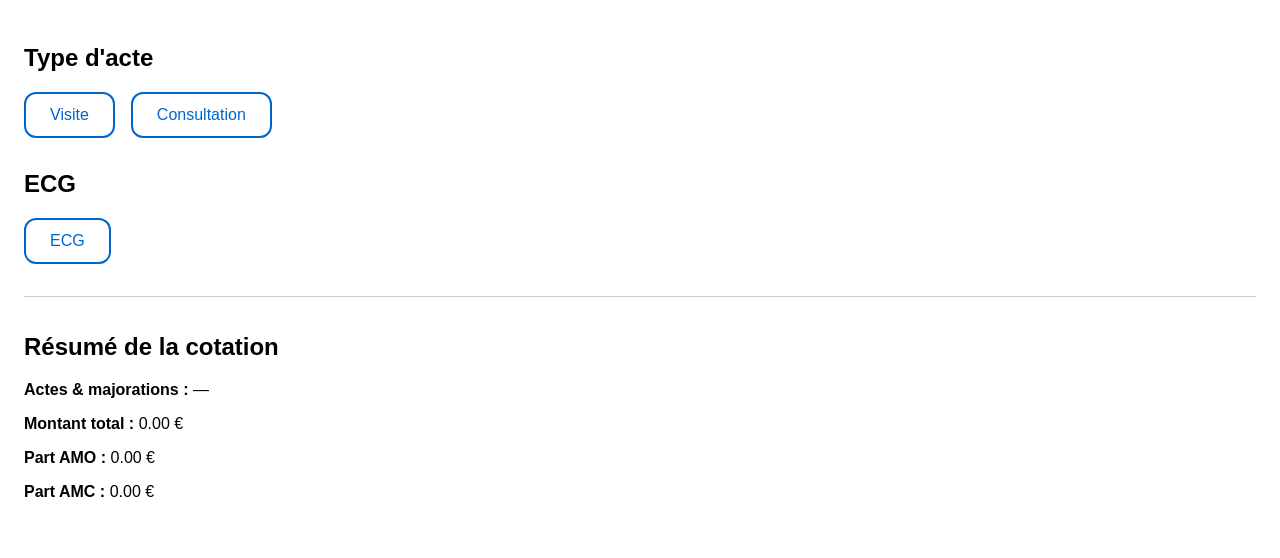
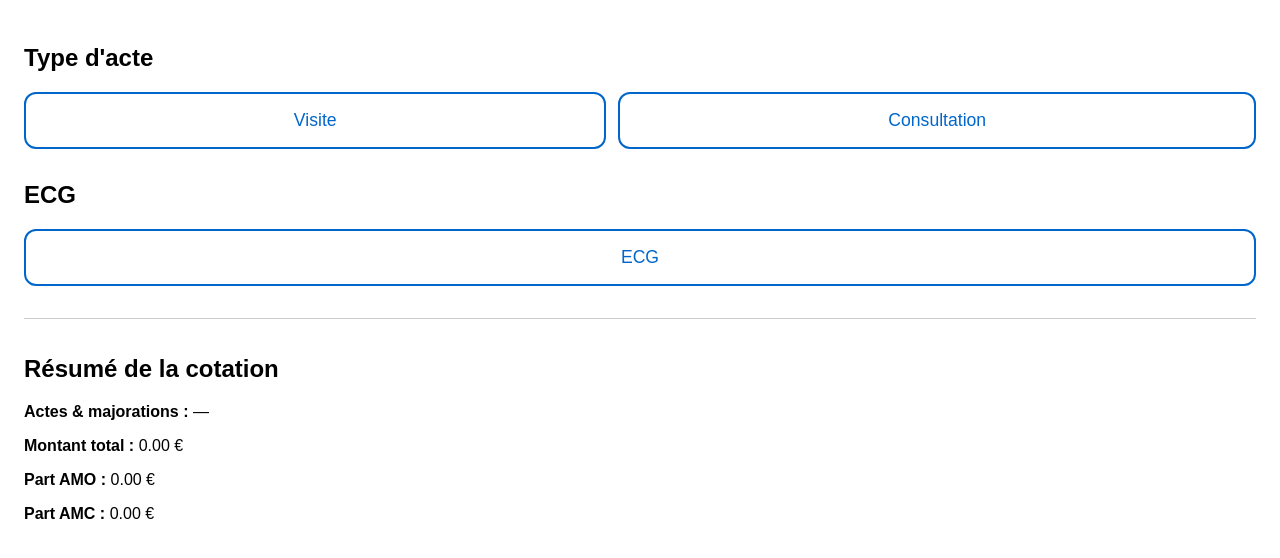
Before and after one commit to BenoitGombert/2025-07-23-sos-cotation-pages-visites-consultation, a React (Vite) app: page / in a window 1280 px wide. Shown: the top 558 px of the page. Built offline with nearby package versions, Linux system fonts and the light colour scheme.

Commit message:
Corrections de la page Etablissements

```diff
--- a/src/components/Button.module.css
+++ b/src/components/Button.module.css
@@ -6,40 +6,48 @@
   --etablissements-active-color: #90ee90; /* lightgreen */
 }
 
+/* Application de la police Arial sur l'ensemble de l'application */
+body {
+  font-family: Arial, sans-serif;
+}
+
 .buttonGroup {
   display: flex;
-  gap: 1rem;
-  margin-top: 1rem;
+  flex-wrap: wrap; /* Permet aux boutons de passer à la ligne sur mobile */
+  justify-content: center;
+  gap: 0.75rem; /* Augmentation de l'espacement */
+  margin: 1rem 0;
 }
 
 .button {
-  padding: 0.75rem 1.5rem;
-  font-size: 1rem;
+  padding: 1rem 2rem; /* Boutons plus grands pour une meilleure ergonomie mobile */
+  font-size: 1.1rem;
   border: 2px solid #0066cc;
   border-radius: 12px;
   background-color: white;
   color: #0066cc;
   cursor: pointer;
   transition: all 0.2s ease;
+  flex-grow: 1; /* Permet aux boutons de prendre la largeur disponible */
+  min-width: 150px; /* Taille minimale pour les boutons */
 }
 
 .button:hover {
   background-color: #e6f0ff;
 }
 
-/* La classe .selected existante sera remplacée pour les onglets */
-/* Nous allons créer des classes spécifiques pour les onglets actifs */
 .selectedVisites {
   background-color: var(--visites-active-color);
-  color: black; /* Texte en noir pour être lisible sur le bleu */
+  color: black;
+  border-color: var(--visites-active-color);
 }
 
 .selectedEtablissements {
   background-color: var(--etablissements-active-color);
-  color: black; /* Texte en noir pour être lisible sur le vert */
+  color: black;
+  border-color: var(--etablissements-active-color);
 }
 
-/* Nous allons également créer une classe pour le header, car vous n'avez pas de App.css */
 .appHeader {
   display: flex;
   justify-content: space-around;
```
Also changed, not shown: src/pages/EtablissementsPage.tsx (+12 -9 lines).
